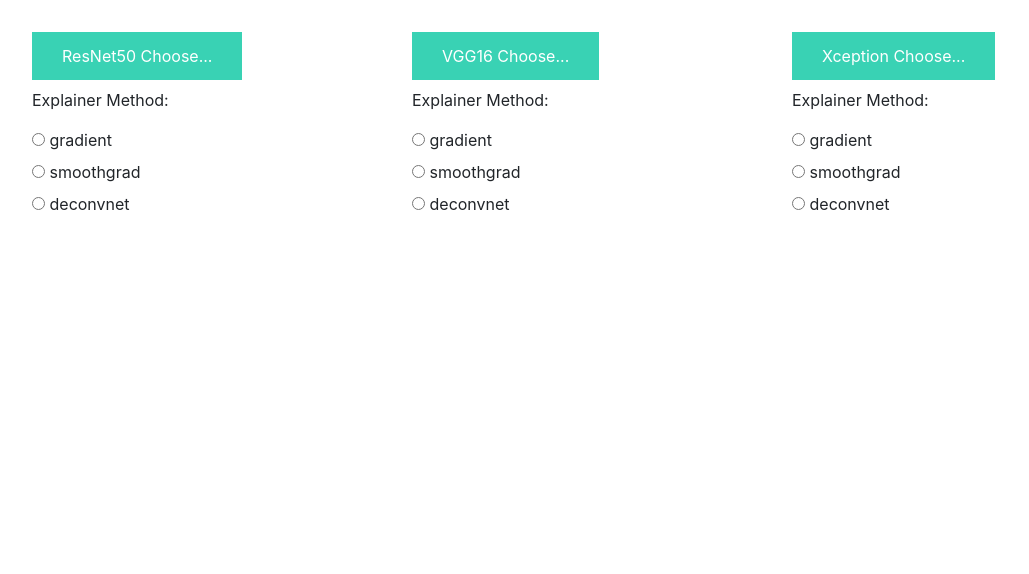
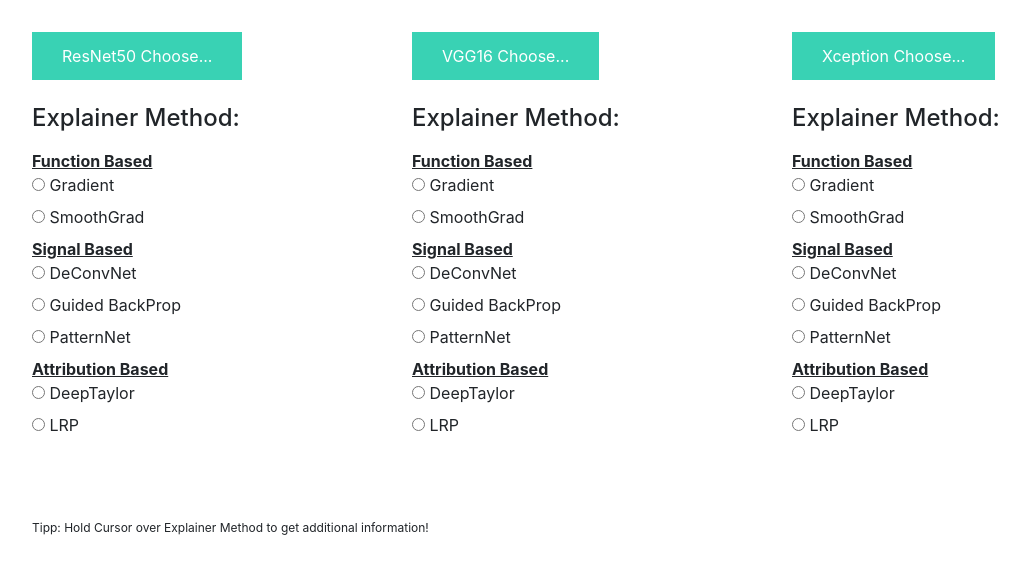
Before and after one commit to yuayixio/ExplainerFramework, a Flask app: page / in a window 1280 px wide. Shown: the part 56-630 px from the top of the page, without its empty margins (53-1082 px from the left). Run offline with Flask 2, Linux system fonts and the light colour scheme; some libraries are stand-ins or nearby versions.

Commit message:
added explainer explanation titles and new explainer

```diff
--- a/WebAppWithJSndCSS/app.py
+++ b/WebAppWithJSndCSS/app.py
@@ -83,7 +83,7 @@
             # Make prediction
             preds = modelResNet50.predict(x)
             pred_class = decode_predictions_resNet50(preds, top=1)  # ImageNet Decode
-            result = str(pred_class[0][0][1])  # Convert to string
+            result = str(pred_class[0][0][1]) + " (" + str(pred_class[0][0][2]) + ")" # Convert to string
 
             model_wo_sm = innvestigate.utils.keras.graph.model_wo_softmax(modelResNet50)
             explainer = request.form['explainerResNet50']
--- a/WebAppWithJSndCSS/static/js/resNet50.js
+++ b/WebAppWithJSndCSS/static/js/resNet50.js
@@ -53,7 +53,7 @@
                 for (var i = 0; i < array.length; i++){
                     $('#plotResNet50').prepend('<img src="' + array[i] + '" height="300" width="300">');
                 }
-                $('satisfiedResNet50').show();
+                $('#satisfiedResNet50').show();
                 $('#rn50-satisfied-yes').show();
                 $('#rn50-satisfied-no').show();
                 $('#rn50-satisfied-reset').show();
@@ -79,8 +79,7 @@
         }
         countYes++;
         window.localStorage.setItem('clickCountYesRN50',countYes);
-        console.log("Count Yesses RN50: " + countYes);
-        $('#satisfactionResultsrn50').append("Helpful= " + countYes + " | Unhelpful= " + countNo + "<br>") ;
+        $('#satisfactionResultsrn50').append("Helpful= " + countYes + " | Unhelpful= " + countNo + "<br>");
     });
 
     $('#rn50-satisfied-no').click(function() {
@@ -98,7 +97,6 @@
         }
         countNo++;
         window.localStorage.setItem('clickCountNoRN50',countNo);
-        console.log("Count Yesses: " + countYes);
         $('#satisfactionResultsrn50').append("Helpful= " + countYes + " | Unhelpful= " + countNo + "<br>");
     });
 
--- a/WebAppWithJSndCSS/templates/index.html
+++ b/WebAppWithJSndCSS/templates/index.html
@@ -8,14 +8,25 @@
             </label>
             <input type="file" name="file" id="imageUploadResNet50" accept=".png, .jpg, .jpeg" multiple>
             <p>
-                Explainer Method:
+            <h4>Explainer Method:</h4>
             </p>
+            <u><b>Function Based</b></u> <br>
                 <input type="radio" id="gradientResNet50" name="explainerResNet50" value="gradient">
-                <label for="gradientResnet50">gradient</label><br>
+                <label for="gradientResnet50" title="The gradient of the output neuron with respect to the input">Gradient</label><br>
                 <input type="radio" id="smoothgradResNet50" name="explainerResNet50" value="smoothgrad">
-                <label for="smoothgradResnet50">smoothgrad</label><br>
-                <input type="radio" id="deconvnetResnet50" name="explainerResNet50" value="deconvnet">
-                <label for="deconvnetResnet50">deconvnet</label>
+                <label for="smoothgradResnet50" title="Averages the gradient over number of inputs with added noise">SmoothGrad</label><br>
+            <u><b>Signal Based</b></u> <br>
+                <input type="radio" id="deconvnetResNet50" name="explainerResNet50" value="deconvnet">
+                <label for="deconvnetResNet50" title="Applies a ReLU in the gradient computation instead of the gradient of a ReLU">DeConvNet</label><br>
+                <input type="radio" id="guidedResNet50" name="guidedResNet50" value="guided">
+                <label for="guidedResNet50" title="Applies a ReLU in the gradient computation additionally to the gradient of a ReLU">Guided BackProp</label><br>
+                <input type="radio" id="patternNetResNet50" name="patternNetResNet50" value="pattern.net">
+                <label for="patternNetResNet50" title="Estimates the input signal of the output neuron">PatternNet</label><br>
+            <u><b>Attribution Based</b></u> <br>
+                <input type="radio" id="deepTaylorResNet50" name="explainerResNet50" value="deep_taylor">
+                <label for="deepTaylorResNet50" title="Computes for each neuron a rootpoint, that is close to the input, but which's output value is 0, and uses this difference to estimate the attribution of each neuron recursively">DeepTaylor</label><br>
+                <input type="radio" id="LRPResNet50" name="LRPResNet50" value="lrp.*">
+                <label for="LRPResNet50" title="Attributes recursively to each neuron's input relevance proportional to its contribution of the neuron output">LRP</label><br>
         </form>
         <p>
         <div class="image-section-ResNet50" style="display:none;">
@@ -37,12 +48,12 @@
             <p>
             <button type="button" class="btn btn-primary btn-lg " id="rn50-satisfied-yes" style="display:none;">Yes!</button>
             <button type="button" class="btn btn-primary btn-lg " id="rn50-satisfied-no" style="display:none;">No!</button> <br>
-            <button type="button" class="btn btn-primary btn-lg " id="rn50-satisfied-reset" style="display:none;">Reset Counter</button>
+                <p>
+                <button type="button" class="btn btn-primary btn-lg " id="rn50-satisfied-reset" style="display:none;">Reset Counter</button>
+                </p>
             </p>
             <div id="satisfactionResultsrn50"></div>
     </div>
-    <p></p>
-
     <div class="col-sm-4">
         <form id="upload-file-VGG16" method="post" enctype="multipart/form-data">
             <label for="imageUploadVGG16" class="upload-label">
@@ -50,14 +61,25 @@
             </label>
             <input type="file" name="file" id="imageUploadVGG16" accept=".png, .jpg, .jpeg" multiple>
             <p>
-            Explainer Method:
+            <h4>Explainer Method:</h4>
             </p>
+        <u><b>Function Based</b></u> <br>
 			<input type="radio" id="gradientVGG16" name="explainerVGG16" value="gradient">
-			<label for="gradientVGG16">gradient</label><br>
+			<label for="gradientVGG16" title="The gradient of the output neuron with respect to the input">Gradient</label><br>
 			<input type="radio" id="smoothgradVGG16" name="explainerVGG16" value="smoothgrad">
-			<label for="smoothgradVGG16">smoothgrad</label><br>
-			<input type="radio" id="deconvnetVGG16" name="explainerVGG16" value="deconvnet">
-			<label for="deconvnetVGG16">deconvnet</label>
+			<label for="smoothgradVGG16" title="Averages the gradient over number of inputs with added noise">SmoothGrad</label><br>
+        <u><b>Signal Based</b></u> <br>
+            <input type="radio" id="deconvnetVGG16" name="explainerVGG16" value="deconvnet">
+			<label for="deconvnetVGG16" title="Applies a ReLU in the gradient computation instead of the gradient of a ReLU">DeConvNet</label><br>
+            <input type="radio" id="guidedVGG16" name="guidedVGG16" value="guided">
+            <label for="guidedVGG16" title="Applies a ReLU in the gradient computation additionally to the gradient of a ReLU">Guided BackProp</label><br>
+            <input type="radio" id="patternNetVGG16" name="patternNetVGG16" value="pattern.net">
+            <label for="patternNetVGG16" title="Estimates the input signal of the output neuron">PatternNet</label><br>
+        <u><b>Attribution Based</b></u> <br>
+            <input type="radio" id="deepTaylorVGG16" name="explainerVGG16" value="deep_taylor">
+            <label for="deepTaylorVGG16" title="Computes for each neuron a rootpoint, that is close to the input, but which's output value is 0, and uses this difference to estimate the attribution of each neuron recursively">DeepTaylor</label><br>
+            <input type="radio" id="LRPVGG16" name="LRPVGG16" value="lrp.*">
+            <label for="LRPVGG16" title="Attributes recursively to each neuron's input relevance proportional to its contribution of the neuron output">LRP</label><br>
         </form>
         <p>
         <div class="image-section-VGG16" style="display:none;">
@@ -79,7 +101,9 @@
             <p>
             <button type="button" class="btn btn-primary btn-lg " id="VGG16-satisfied-yes" style="display:none;">Yes!</button>
             <button type="button" class="btn btn-primary btn-lg " id="VGG16-satisfied-no" style="display:none;">No!</button> <br>
-            <button type="button" class="btn btn-primary btn-lg " id="VGG16-satisfied-reset" style="display:none;">Reset Counter</button>
+                <p>
+                <button type="button" class="btn btn-primary btn-lg " id="VGG16-satisfied-reset" style="display:none;">Reset Counter</button>
+                </p>
             </p>
             <div id="satisfactionResultsVGG16"></div>
     </div>
@@ -90,15 +114,26 @@
             </label>
             <input type="file" name="file" id="imageUploadXception" accept=".png, .jpg, .jpeg" multiple>
             <p>
-                Explainer Method:
+            <h4>Explainer Method:</h4>
             </p>
+            <u><b>Function Based</b></u> <br>
                 <input type="radio" id="gradientXception" name="explainerXception" value="gradient">
-                <label for="gradientXception">gradient</label><br>
+                <label for="gradientXception" title="The gradient of the output neuron with respect to the input">Gradient</label><br>
                 <input type="radio" id="smoothgradXception" name="explainerXception" value="smoothgrad">
-                <label for="smoothgradXception">smoothgrad</label><br>
+                <label for="smoothgradXception" title="Averages the gradient over number of inputs with added noise">SmoothGrad</label><br>
+            <u><b>Signal Based</b></u> <br>
                 <input type="radio" id="deconvnetXception" name="explainerXception" value="deconvnet">
-                <label for="deconvnetXception">deconvnet</label>
-        </form>
+                <label for="deconvnetXception" title="Applies a ReLU in the gradient computation instead of the gradient of a ReLU">DeConvNet</label><br>
+                <input type="radio" id="guidedXception" name="guidedXception" value="guided">
+                <label for="guidedXception" title="Applies a ReLU in the gradient computation additionally to the gradient of a ReLU">Guided BackProp</label><br>
+                <input type="radio" id="patternNetXception" name="patternNetXception" value="pattern.net">
+                <label for="patternNetXception" title="Estimates the input signal of the output neuron">PatternNet</label><br>
+            <u><b>Attribution Based</b></u> <br>
+                <input type="radio" id="deepTaylorXception" name="explainerXception" value="deep_taylor">
+                <label for="deepTaylorXception" title="Computes for each neuron a rootpoint, that is close to the input, but which's output value is 0, and uses this difference to estimate the attribution of each neuron recursively">DeepTaylor</label><br>
+                <input type="radio" id="LRPXception" name="LRPXception" value="lrp.*">
+                <label for="LRPXception" title="Attributes recursively to each neuron's input relevance proportional to its contribution of the neuron output">LRP</label><br>
+            </form>
         <p>
         <div class="image-section-Xception" style="display:none;">
             <div class="img-preview">
@@ -119,10 +154,14 @@
             <p>
             <button type="button" class="btn btn-primary btn-lg " id="Xception-satisfied-yes" style="display:none;">Yes!</button>
             <button type="button" class="btn btn-primary btn-lg " id="Xception-satisfied-no" style="display:none;">No!</button><br>
-            <button type="button" class="btn btn-primary btn-lg " id="Xception-satisfied-reset" style="display:none;">Reset Counter</button>
+                <p>
+                <button type="button" class="btn btn-primary btn-lg " id="Xception-satisfied-reset" style="display:none;">Reset Counter</button>
+                </p>
             </p>
             <div id="satisfactionResultsXception"></div>
     </div>
 </div>
+<br>
+<sub>Tipp: Hold Cursor over Explainer Method to get additional information!</sub>
 
 {% endblock %}
```
Also changed, not shown: WebAppWithJSndCSS/static/uploads/Schimmeldeep_taylorRN50Plot.jpg (added), WebAppWithJSndCSS/static/uploads/Schimmeldeep_taylorvgg16Plot.jpg (added), WebAppWithJSndCSS/static/uploads/pferd2deconvnetRN50Plot.jpg, WebAppWithJSndCSS/static/uploads/pferd2deep_taylorRN50Plot.jpg (added), WebAppWithJSndCSS/static/uploads/pferd2deep_taylorvgg16Plot.jpg (added).
